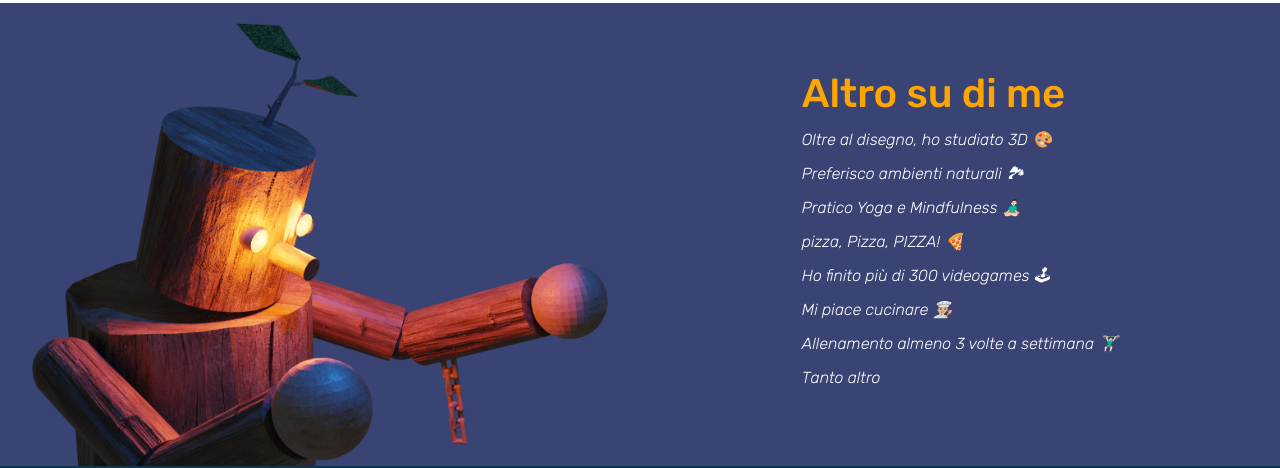
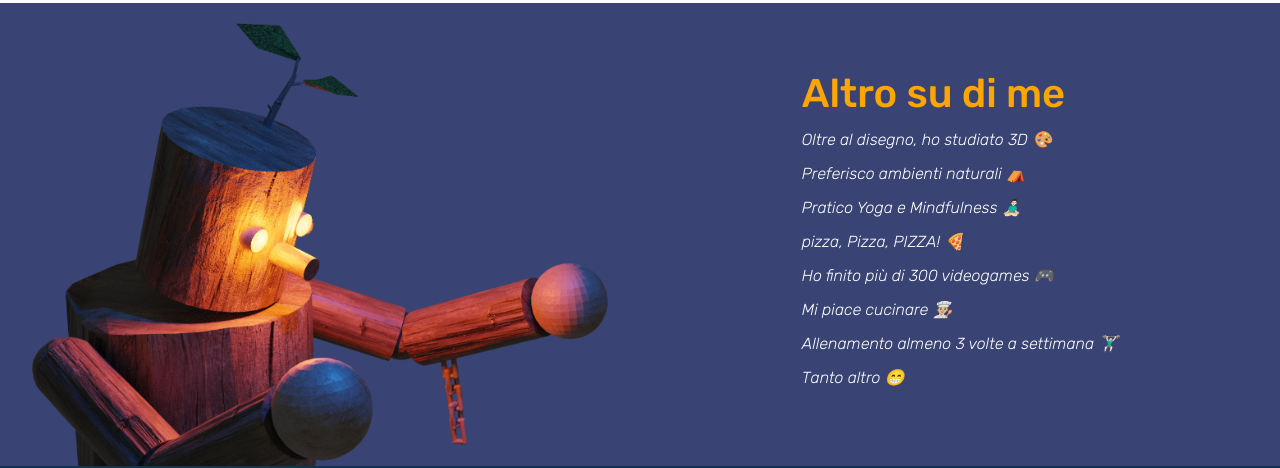
Before and after one commit to gabrielediemmanuele/gabrielediemmanuele.github.io, a Vue app: page /about in a window 1280 px wide. Shown: the part 1313-1781 px from the top of the page. Built offline with nearby package versions, Linux system fonts and the light colour scheme.

Commit message:
fix: text emoji

```diff
--- a/src/components/about-page-components/moreAboutMe.vue
+++ b/src/components/about-page-components/moreAboutMe.vue
@@ -7,13 +7,13 @@ export default {
       moreAboutMeTitle: "Altro su di me",
       moareAboutMe: [
         "Oltre al disegno, ho studiato 3D 🎨",
-        "Preferisco ambienti naturali 🏞",
+        "Preferisco ambienti naturali ⛺",
         "Pratico Yoga e Mindfulness 🧘🏻‍♂️",
         "pizza, Pizza, PIZZA! 🍕",
-        "Ho finito più di 300 videogames 🕹",
+        "Ho finito più di 300 videogames 🎮",
         "Mi piace cucinare 👨🏼‍🍳",
         "Allenamento almeno 3 volte a settimana 🏋🏻‍♂️",
-        "Tanto altro",
+        "Tanto altro 😁",
       ],
     };
   },
@@ -63,6 +63,7 @@ export default {
       justify-content: center;
       align-items: center;
       .common {
+        margin: 30px 0px 30px 0px;
         h1 {
           color: orange;
         }
```
